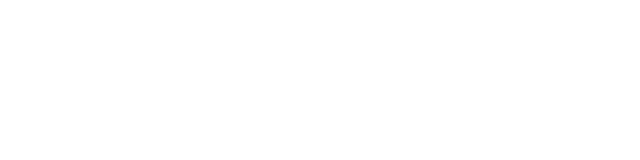
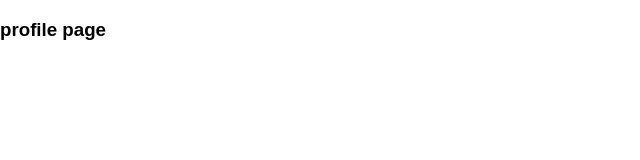
Before and after one commit to ewgalassi/Project3, a React (Create React App) app in the folder client/: page /profile in a window 1280 px wide. Shown: the top 160 px of the page, without its empty margins (0-640 px from the left). Built offline with nearby package versions, Linux system fonts and the light colour scheme.

Commit message:
basic react route for newsfeed and profile

```diff
--- a/client/src/App.js
+++ b/client/src/App.js
@@ -1,23 +1,20 @@
-import React, { Component } from 'react';
+import React from 'react';
 import { BrowserRouter as Router, Route } from "react-router-dom";
 
 import './App.css';
 // import Navbar from "./components/Navbar/Navbar";
 // import Newsfeed from "./pages/Newsfeed/Newsfeed";
-// import Profile from "./pages/Profile/Profile";
+import Profile from "./pages/Profile/Profile";
 
 
 
 const App = () => (
   <Router>
     <div>
-      {/* <Navbar />
-      <Wrapper>
-        <Route exact path="/" component={} />
-        <Route exact path="/newsfeed" component={Newsfeed} />
+      {/* <Navbar /> */}
+        <Route exact path="/" />
+        {/* <Route exact path="/newsfeed" component={Newsfeed} /> */}
         <Route exact path="/profile" component={Profile} />
-      </Wrapper>
-      <Footer /> */}
     </div>
   </Router>
 );
--- a/client/src/pages/Newfeed/Newsfeed.js
+++ b/client/src/pages/Newfeed/Newsfeed.js
@@ -8,7 +8,11 @@ import React, { Component } from "react";
 //  post type: snippet, status, article
 
 class Newsfeed extends Component {
-    state = {
+
+    render() {
+        return(
+            <h3>Newsfeed page</h3>
+        )
 
     }
 
--- a/client/src/pages/Profile/Profile.js
+++ b/client/src/pages/Profile/Profile.js
@@ -13,6 +13,12 @@ class Profile extends Component {
     state = {
 
     }
+    render(){
+        return(
+            <h3>profile page</h3>
+        )
+
+    }
 
 }
 
```
